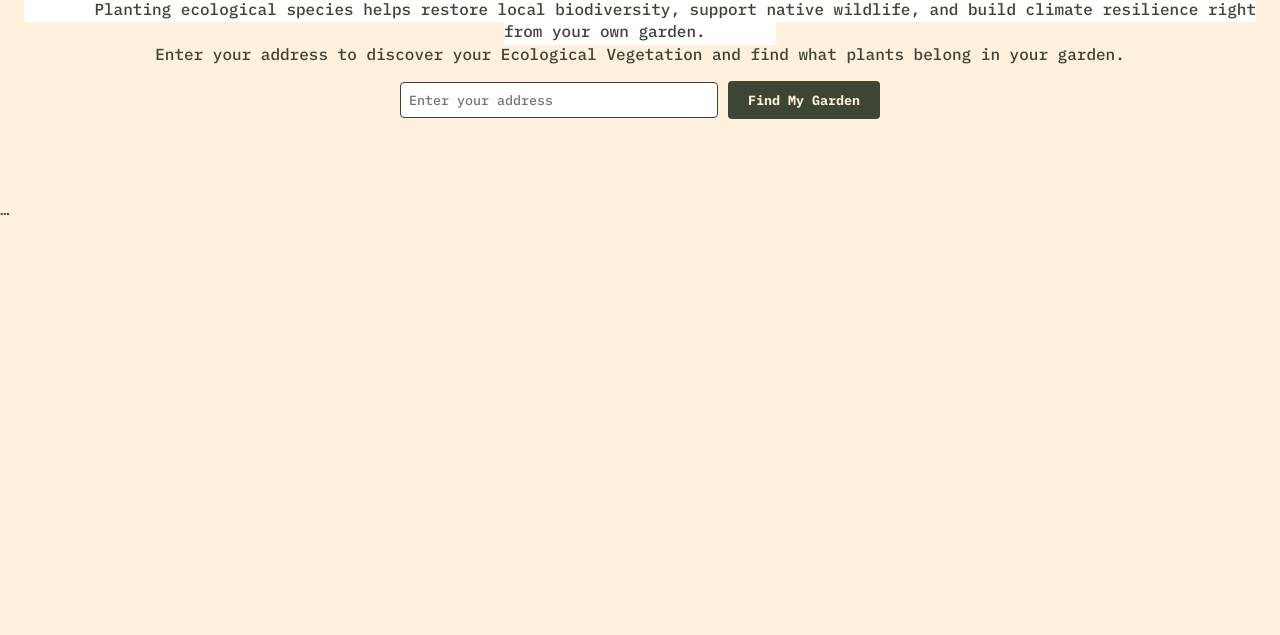
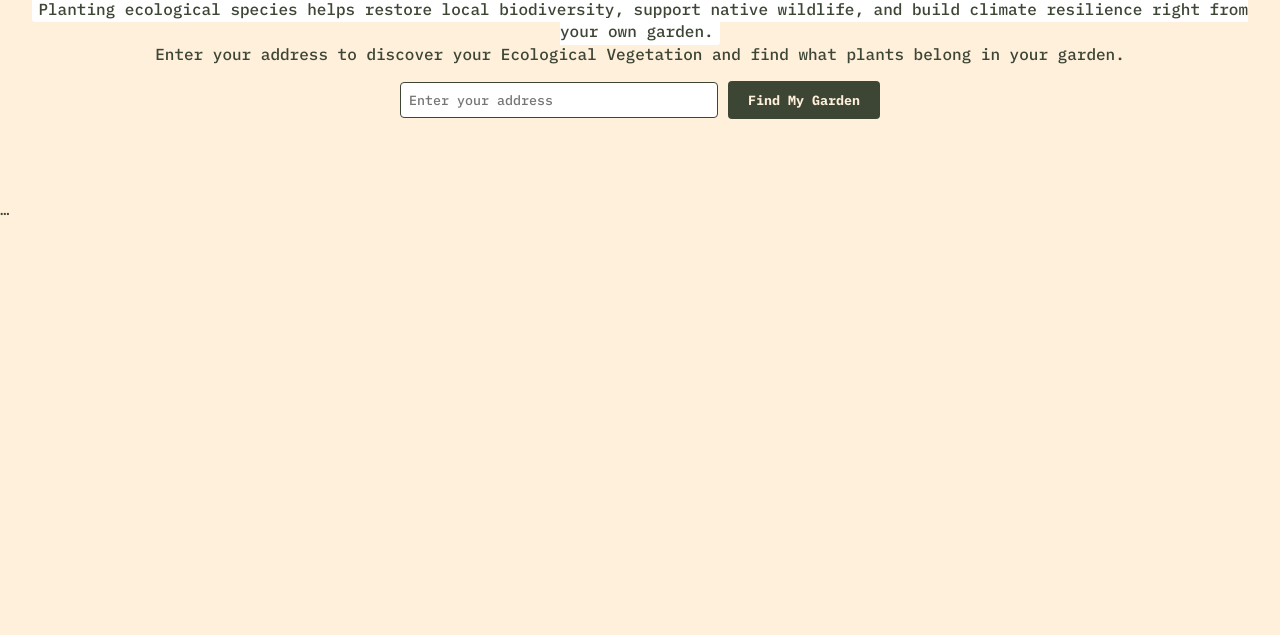
Before and after one commit to tinyforests/tinyforest, a plain HTML site: page evc-map.html in a window 1280 px wide. Shown: the part 165-800 px from the top of the page. Drawn offline with nearby package versions, Linux system fonts and the light colour scheme; a script that the page names is missing.

Commit message:
Update styles.css

```diff
--- a/styles.css
+++ b/styles.css
@@ -56,7 +56,7 @@ nav a:hover {
 /* highlight the first sentence in white */
 .hero-highlight {
   background-color: #ffffff;
-  padding: 0.2em 4.4em;
+  padding: 0.2em 0.4em;
   border-radius: 0.2em;
 }
 
```
